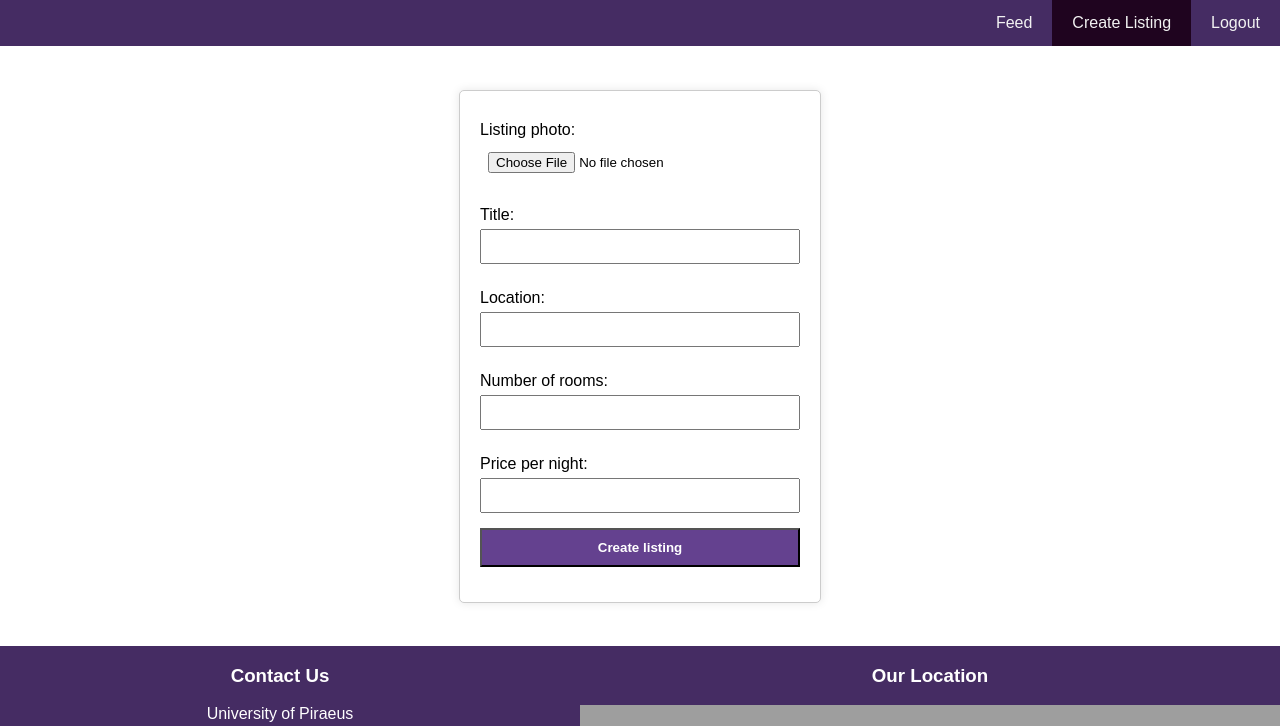
After one commit to GeorgeT123/Booking-Website-Semester-Project, a PHP site: page /create_listing.php in a window 1280 px wide. The commit adds this page. Shown: the top 726 px of the page. Run offline with PHP 8.4, Linux system fonts and the light colour scheme; the visitor is signed in with stand-in values (Sample User, id 1); tables that the repository leaves empty or names only in its code hold one stand-in row (values such as "Sample post"); grey boxes are pictures that could not be loaded.

Commit message:
created the create listing functinality and made small changes

```diff
--- /dev/null
+++ b/create_listing.php
@@ -0,0 +1,124 @@
+<?php
+// Start the session
+session_start();
+?>
+<!DOCTYPE html>
+<html lang="en">
+<head>
+    <meta charset="UTF-8">
+    <meta name="viewport" content="width=device-width, initial-scale=1.0">
+    <title>Create Listing</title>
+    <link rel="stylesheet" href="style.css">
+    <script src="index.js"></script>
+</head>
+<body>
+    <div class="navbar" id="nav">
+        <?php
+            if(isset($_SESSION['user'])) {
+        ?>  <a href="login.php" id="login_logout">Logout</a>
+        <?php
+            }else{
+        ?>   <a href="login.php" id="login_logout">Login</a>
+        <?php
+            }
+        ?>
+        <a href="create_listing.php" class="create_listing">Create Listing</a>
+        <a href="index.php">Feed</a>
+    </div>
+
+    <?php
+        //initiate db connection
+        $servername = "mysql:host=127.0.0.1; dbname=ds_estate";
+        $username= "root";
+        $password = "";
+        try {
+            // Create a PDO instance
+            $conn = new PDO ($servername, $username, $password); $conn->setAttribute (PDO::ATTR_ERRMODE, PDO::ERRMODE_EXCEPTION);
+        } catch (PDOException $e) {
+            echo "Connection failed:" . $e->getMessage();
+        }
+
+        if(isset($_SESSION['user'])) {
+    ?>
+    <div id="create">
+        <div id="create-listing">
+            <form id="listingForm" method="POST" enctype="multipart/form-data">
+                <label for="photo">Listing photo:</label>
+                <input type="file" name="photo" accept="image/*" required>
+
+                <label for="title">Title:</label>
+                <input type="text" name="title" pattern="[A-Za-z\s]+" required>
+
+                <label for="location">Location:</label>
+                <input type="text" name="location" pattern="[A-Za-z\s]+" required>
+
+                <label for="rooms">Number of rooms:</label>
+                <input type="number" name="rooms" min="1" max="20" pattern="[1-9\s]+" required>
+
+                <label for="price">Price per night:</label>
+                <input type="number" name="price" min="1" required>
+
+                <input type="submit" value="Create listing">
+            </form>
+        </div>
+    </div>
+    <?php
+            }else{
+    ?>
+    <div id="create">
+        <b style="text-align: center;">PLEASE <a href="login.php">LOGIN</a> TO ACCESS THIS PAGE</b>
+    </div>
+    <?php
+        }
+    ?>
+
+    <?php
+        $sql = "SELECT id FROM listings ORDER BY ID DESC LIMIT 1";
+        $stmt = $conn->prepare($sql);
+        $stmt->execute();
+        // Fetch all rows
+        $result = $stmt->fetchAll(PDO::FETCH_ASSOC);
+        foreach($result as $row) {
+            $listing_id = $row['id']+1;
+        }
+        $path_name = "img\listing". $listing_id .".jpg";
+        if($_SERVER["REQUEST_METHOD"] == "POST") {
+            move_uploaded_file($_FILES["photo"]["tmp_name"], $path_name);
+            $title = $_POST['title'];
+            $location = $_POST['location'];
+            $rooms = $_POST['rooms'];
+            $price_per_night = $_POST['price'];
+
+            $sql = "INSERT INTO listings (title, location, rooms, price, image) VALUES (:title, :location, :rooms, :price, :image)";
+            $stmt = $conn->prepare($sql);
+            $stmt->bindParam(':title', $title);
+            $stmt->bindParam(':location', $location);
+            $stmt->bindParam(':rooms', $rooms);
+            $stmt->bindParam(':price', $price_per_night);
+            $stmt->bindParam(':image', $path_name);
+
+            $stmt->execute();
+
+            echo "<script>listing_creation();</script>";
+
+            exit();
+        }
+    ?>
+
+    <footer id="footer">
+        <div class="contact">
+            <h3>Contact Us</h3>
+            <p>University of Piraeus</p>
+            <p><a href="tel:+302104142000">+302104142000</a></p>
+            <p><a href="mailto:info@unipi.gr">info@unipi.gr</a></p>
+            <p>Karaoli ke Dimitriou 80, Pireas 185 34</p>
+        </div>
+
+        <div class="map">
+            <h3>Our Location</h3>
+            <iframe src="https://www.google.com/maps/embed?pb=!1m14!1m8!1m3!1d12585.262210580891!2d23.6575748!3d37.9464174!3m2!1i1024!2i768!4f13.1!3m3!1m2!1s0x14a1bbe5bb8515a1%3A0x3e0dce8e58812705!2sUniversity%20of%20Piraeus!5e0!3m2!1sen!2sgr!4v1719093655231!5m2!1sen!2sgr" width="700" height="300" style="border:0;" allowfullscreen="" loading="lazy" referrerpolicy="no-referrer-when-downgrade">
+            </iframe>
+        </div>
+    </footer>
+</body>
+</html>
--- a/index.js
+++ b/index.js
@@ -42,13 +42,6 @@ function login_error() {
 }
 
 function date_error() {
-    // const date_from = document.getElementById('date_from').value;
-    // const date_to = document.getElementById('date_to').value;
-
-    // if(date_from < date_to) {
-
-    // }
-
     const element = document.createElement("p");
     element.innerHTML = "<br>The property is unavailable during these dates. <br>Please try different dates."
     element.style.color = "red";
@@ -62,11 +55,9 @@ function booking_success() {
     form.style.display = "none"
     const nav = document.getElementById("nav")
     nav.style.display = "none"
-    console.log("1");
     const element = document.createElement("h2");
     element.innerHTML = "Booking succesful. Thanks for your patronage."
     document.getElementById("booking").appendChild(element);
-    console.log("2");
     setTimeout(() => {
         window.location.replace("index.php");
       }, 3500);
@@ -79,3 +70,20 @@ function price_calculator(total_price) {
     element.style.textAlign = "center"
     document.getElementById("booking-form").appendChild(element)
 }
+
+function listing_creation() {
+    const form = document.getElementById("create-listing")
+    form.style.display = "none"
+    console.log("1");
+    const nav = document.getElementById("nav")
+    nav.style.display = "none"
+    console.log("2");
+    const element = document.createElement("h2");
+    element.innerHTML = "Succesfully listed your property."
+    console.log("3");
+    document.getElementById("create").appendChild(element);
+    setTimeout(() => {
+        console.log("4");
+        window.location.replace("index.php");
+      }, 2000);
+}
--- a/login.php
+++ b/login.php
@@ -14,7 +14,7 @@ session_start();
 <body>
     <div class="navbar" id="nav">
         <a href="login.php" class="loginLogout" id="login_logout">Login</a>
-        <a href="create_listing.html">Create Listing</a>
+        <a href="create_listing.php">Create Listing</a>
         <a href="index.php">Feed</a>
     </div>
     <?php
--- a/register.php
+++ b/register.php
@@ -29,7 +29,7 @@
 
     <div class="navbar" id="nav">
         <a href="login.php" class="loginLogout">Login</a>
-        <a href="create_listing.html">Create Listing</a>
+        <a href="create_listing.php">Create Listing</a>
         <a href="index.php">Feed</a>
     </div>
 
--- a/style.css
+++ b/style.css
@@ -6,9 +6,22 @@ body {
     flex-direction: column;
 }
 
+input[type="submit"]:hover {
+    background-color: #57397c;
+}
+
+input[type="submit"] {
+    background-color: #64418f;
+    color:white;
+    font-weight: bold;
+    cursor: pointer;
+}
+
+/*NAVIGATION BAR*/
 .navbar {
     background-color: #452c63;
     overflow: hidden;
+    position: sticky;
 }
 
 .navbar a {
@@ -102,13 +115,12 @@ input {
     box-sizing: border-box;
 }
 
-#form-container, #create {
+#form-container {
     display: flex;
     flex-direction: column;
     justify-content: center;
     align-items: center;
-    /* height: calc(100vh - 100px); */
-    height: 35em;
+    height: calc(100vh - 400px);
 }
 
 /* BOOKING */
@@ -127,6 +139,37 @@ input {
     border: 1px solid #ccc;
     box-shadow: 0 0 10px rgba(0,0,0,0.1);
     border-radius: 5px;
+}
+
+/*CREATE LISTING*/
+#create {
+    display: flex;
+    flex-direction: column;
+    justify-content: center;
+    align-items: center;
+    height: calc(100vh - 200px);
+}
+
+#create-listing {
+    display: block;
+    background-color: white;
+    padding: 20px;
+    border: 1px solid #ccc;
+    box-shadow: 0 0 10px rgba(0,0,0,0.1);
+    border-radius: 5px;
+    width: 20em;
+}
+
+label {
+    display: block;
+    margin-top: 10px;
+}
+
+input[type="text"], input[type="number"], input[type="file"] {
+    width: 100%;
+    padding: 8px;
+    margin-top: 5px;
+    box-sizing: border-box;
 }
 
 /* FOOTER */
@@ -152,10 +195,26 @@ footer a:hover {
     color: rgb(189, 0, 189);
 }
 
-/* .contact {
-    margin-top: 4em;
-} */
-
 .map {
     margin-bottom: 2em;
 }
+
+/*mobile portrait*/
+@media (max-width:430px)  {
+    #listings {
+    display: grid;
+    grid-template-columns: 1fr;
+    }
+
+    footer {
+        grid-template-columns: 1fr;
+    }
+}
+@media (min-width:480px)  { /* smartphones, Android phones, landscape iPhone */ }
+
+/* @media (max-width: 768px) {
+    footer {
+        grid-template-columns: 1fr;
+        text-align: center;
+    }
+} */
```
Also changed, not shown: booking.php (+9 -5 lines), create_listing.html (deleted, +0 -36 lines), index.php (+15 -10 lines), tset.php (+37 -0 lines), img/listing1.jpg (renamed from img/test.jpg), img/listing2.jpg (renamed from img/test.png), img/listing3.jpg (added), img/listing4.jpg (added), img/listing5.jpg (added).
